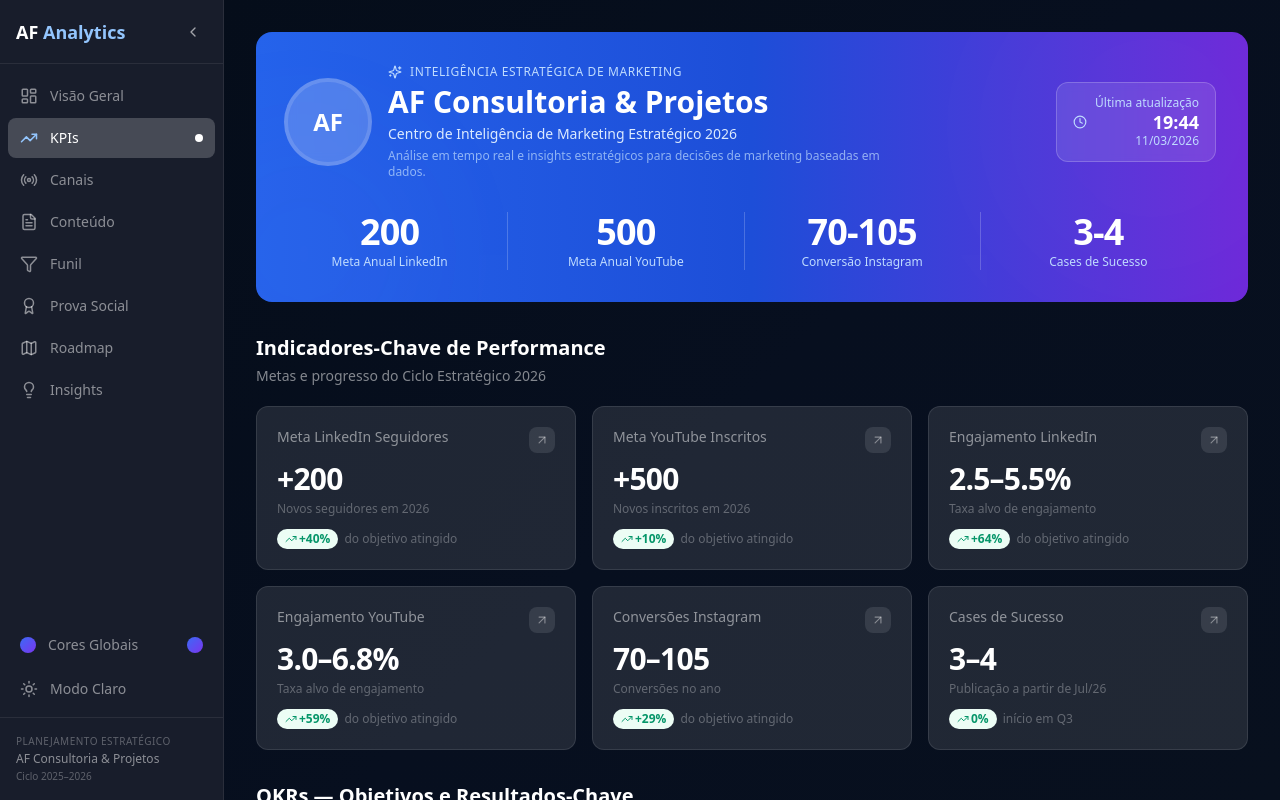
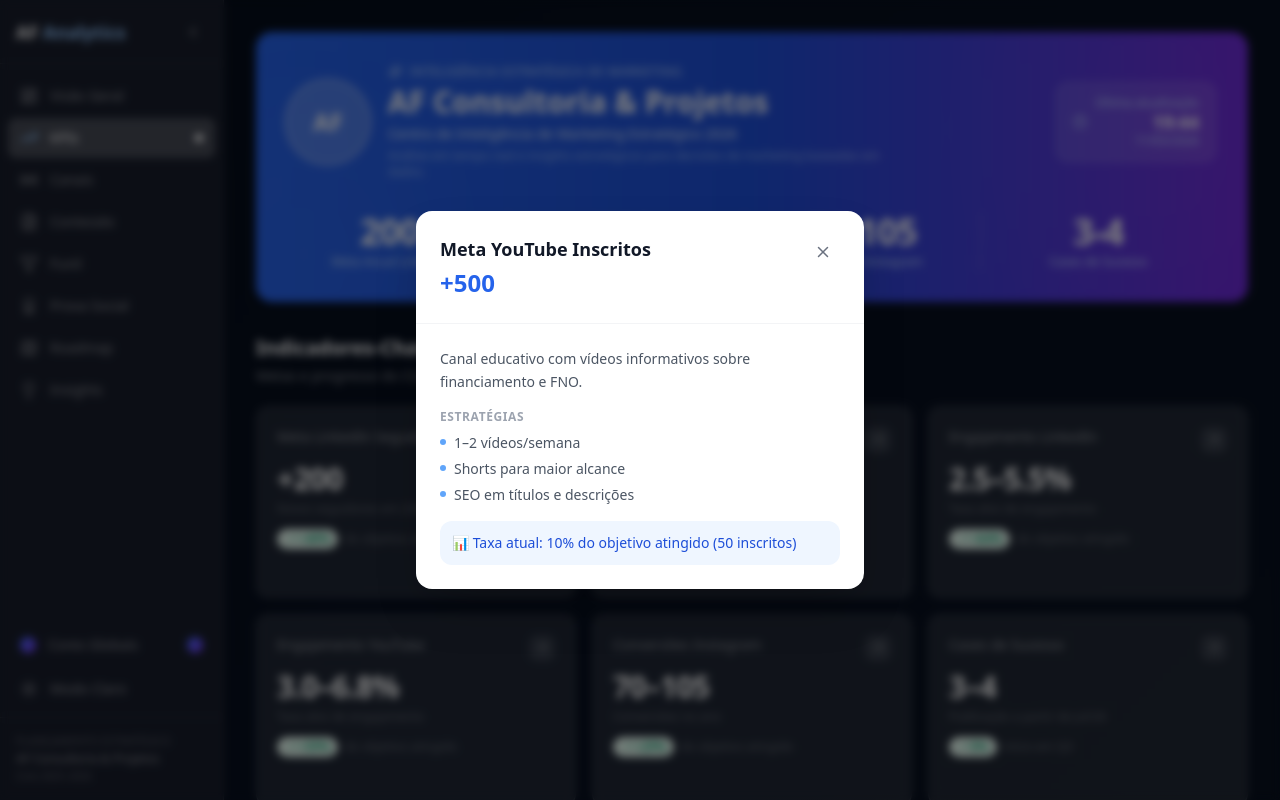
Before and after one commit to emanaproducoes-cmyk/dashboardestrat-gico, a React (Vite) app: page /KPIs in a window 1280 px wide. Both pictures are taken after a click on the button 878 px from the left and 440 px from the top of the page. Built offline with nearby package versions, Linux system fonts and the light colour scheme.

Commit message:
Update KPICard.tsx

```diff
--- a/src/components/dashboard/KPICard.tsx
+++ b/src/components/dashboard/KPICard.tsx
@@ -1,5 +1,5 @@
-import React from "react"
-import { TrendingUp, ArrowUpRight } from "lucide-react"
+import React, { useState } from "react"
+import { TrendingUp, ArrowUpRight, X } from "lucide-react"
 
 interface KPICardProps {
   title: string
@@ -10,22 +10,57 @@ interface KPICardProps {
   darkMode?: boolean
 }
 
+const kpiDetails: Record<string, { description: string; bullets: string[]; tip: string }> = {
+  "Meta LinkedIn Seguidores": {
+    description: "Crescimento orgânico da audiência no LinkedIn, canal prioritário B2B.",
+    bullets: ["Publicações 3–4x/semana", "Artigos técnicos sobre FNO", "Interação ativa com comentários"],
+    tip: "Taxa atual: 40% do objetivo atingido (80 novos seguidores)"
+  },
+  "Meta YouTube Inscritos": {
+    description: "Canal educativo com vídeos informativos sobre financiamento e FNO.",
+    bullets: ["1–2 vídeos/semana", "Shorts para maior alcance", "SEO em títulos e descrições"],
+    tip: "Taxa atual: 10% do objetivo atingido (50 inscritos)"
+  },
+  "Engajamento LinkedIn": {
+    description: "Taxa de engajamento mede a qualidade da interação com o conteúdo publicado.",
+    bullets: ["Likes, comentários e compartilhamentos", "Curtidas em artigos longos", "Respostas a perguntas estratégicas"],
+    tip: "Taxa atual estimada: ~3.8% (dentro da faixa alvo)"
+  },
+  "Engajamento YouTube": {
+    description: "Interações no canal do YouTube incluindo likes, comentários e retenção.",
+    bullets: ["Taxa de retenção acima de 50%", "Comentários respondidos em 24h", "CTR dos thumbnails monitorado"],
+    tip: "Taxa atual estimada: ~4.2% (dentro da faixa alvo)"
+  },
+  "Conversões Instagram": {
+    description: "Leads e contatos gerados via DM, stories e bio do Instagram.",
+    bullets: ["DMs convertidas em reuniões", "Link na bio com UTM tracking", "Stories com CTA direto"],
+    tip: "22 conversões registradas neste ciclo"
+  },
+  "Cases de Sucesso": {
+    description: "Publicação de histórias de sucesso de clientes, a partir de Q3/2026.",
+    bullets: ["Storytelling em vídeo e texto", "Distribuição omnichannel", "Publicação no site: 'Histórias que Transformam'"],
+    tip: "Início previsto: Julho/2026 (Q3)"
+  },
+}
+
 export default function KPICard({ title, value, subtitle, trend, trendLabel, darkMode }: KPICardProps) {
+  const [open, setOpen] = useState(false)
+  const detail = kpiDetails[title]
+
   const cardBg = darkMode
     ? "bg-white/10 border-white/10 hover:bg-white/15"
     : "bg-white border-gray-100 hover:shadow-lg hover:border-gray-200"
   const titleColor = darkMode ? "text-white/50" : "text-gray-500"
   const valueColor = darkMode ? "text-white" : "text-gray-900"
   const subColor = darkMode ? "text-white/30" : "text-gray-400"
-  const btnBg = darkMode ? "bg-white/10 hover:bg-white/20" : "bg-gray-50 group-hover:bg-blue-50"
-  const btnIcon = darkMode ? "text-white/40 group-hover:text-blue-300" : "text-gray-400 group-hover:text-blue-600"
 
   return (
-    <div className={`rounded-xl border p-5 transition-all duration-300 group ${cardBg}`}>
+    <>
+      <div className={`rounded-xl border p-5 transition-all duration-300 group cursor-pointer ${cardBg}`} onClick={() => setOpen(true)}>
         <div className="flex items-start justify-between">
           <p className={`text-sm font-medium ${titleColor}`}>{title}</p>
-        <button className={`p-1.5 rounded-lg transition-colors ${btnBg}`}>
-          <ArrowUpRight size={14} className={btnIcon} />
+          <button className={`p-1.5 rounded-lg transition-colors ${darkMode ? 'bg-white/10 hover:bg-white/20' : 'bg-gray-50 group-hover:bg-blue-50'}`}>
+            <ArrowUpRight size={14} className={`${darkMode ? 'text-white/40 group-hover:text-blue-300' : 'text-gray-400 group-hover:text-blue-600'}`} />
           </button>
         </div>
         <p className={`text-3xl font-extrabold mt-2 tracking-tight ${valueColor}`}>{value}</p>
@@ -33,12 +68,49 @@ export default function KPICard({ title, value, subtitle, trend, trendLabel, dar
         {trend && (
           <div className="flex items-center gap-1.5 mt-3">
             <span className="flex items-center gap-0.5 text-xs font-semibold text-emerald-600 bg-emerald-50 px-2 py-0.5 rounded-full">
-            <TrendingUp size={12} />
-            {trend}
+              <TrendingUp size={12} />{trend}
             </span>
             <span className={`text-xs ${subColor}`}>{trendLabel}</span>
           </div>
         )}
+        <div className={`text-xs mt-3 font-medium ${darkMode ? 'text-blue-300/70' : 'text-blue-500'} opacity-0 group-hover:opacity-100 transition-opacity`}>
+          Ver detalhes →
         </div>
+      </div>
+
+      {open && detail && (
+        <div className="fixed inset-0 z-50 flex items-center justify-center p-4" onClick={() => setOpen(false)}>
+          <div className="absolute inset-0 bg-black/50 backdrop-blur-sm" />
+          <div className="relative bg-white rounded-2xl shadow-2xl w-full max-w-md" onClick={e => e.stopPropagation()}>
+            <div className="flex items-start justify-between p-6 border-b border-gray-100">
+              <div>
+                <h2 className="text-lg font-bold text-gray-900">{title}</h2>
+                <p className="text-2xl font-extrabold text-blue-600 mt-1">{value}</p>
+              </div>
+              <button onClick={() => setOpen(false)} className="p-2 rounded-lg hover:bg-gray-100">
+                <X size={18} className="text-gray-500" />
+              </button>
+            </div>
+            <div className="p-6 space-y-4">
+              <p className="text-sm text-gray-600 leading-relaxed">{detail.description}</p>
+              <div>
+                <h3 className="text-xs font-bold text-gray-400 uppercase tracking-wider mb-2">Estratégias</h3>
+                <ul className="space-y-1.5">
+                  {detail.bullets.map((b, i) => (
+                    <li key={i} className="flex items-start gap-2 text-sm text-gray-600">
+                      <span className="w-1.5 h-1.5 rounded-full bg-blue-400 mt-1.5 flex-shrink-0" />
+                      {b}
+                    </li>
+                  ))}
+                </ul>
+              </div>
+              <div className="bg-blue-50 rounded-xl p-3 text-sm text-blue-700 font-medium">
+                📊 {detail.tip}
+              </div>
+            </div>
+          </div>
+        </div>
+      )}
+    </>
   )
 }
```
Lines whose indentation alone changed are shown as unchanged.
